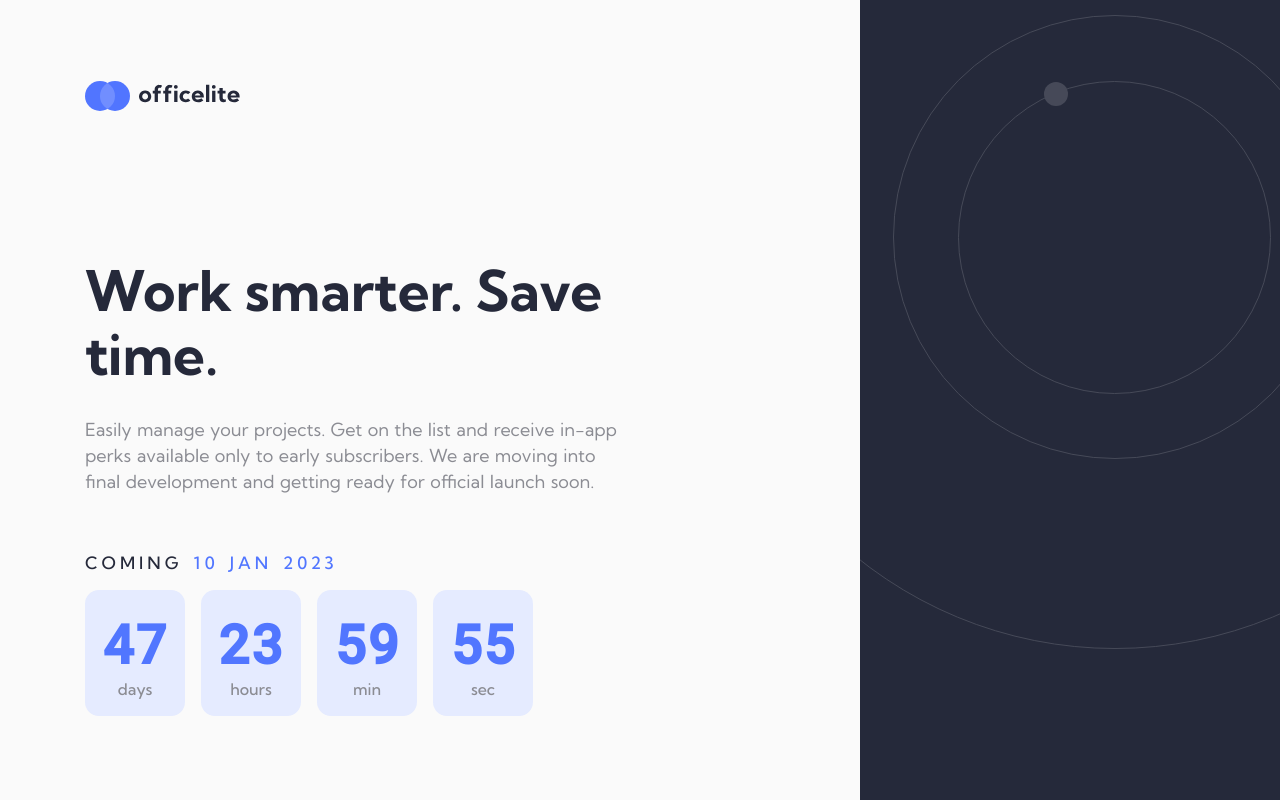
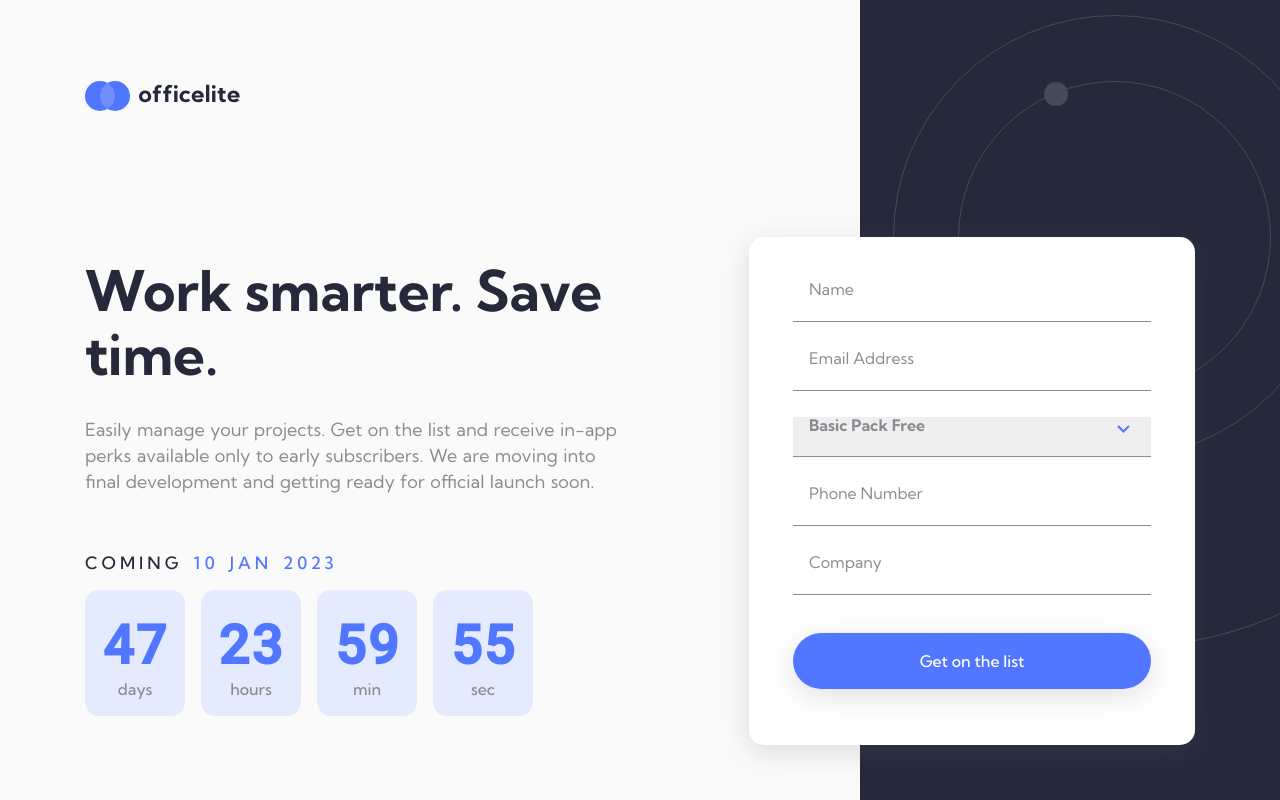
Before and after one commit to jarekTerejko/Officelite-coming-soon-site, a Next.js app: page /signup in a window 1280 px wide. Shown: the top 800 px of the page. Built offline with nearby package versions, Linux system fonts and the light colour scheme.

Commit message:
add Form with validation

```diff
--- /dev/null
+++ b/components/Container/Form/Form.js
@@ -0,0 +1,149 @@
+import React from "react";
+import {
+  ContactFormEl,
+  ContactFormLabel,
+  ContactFormTextInput,
+  ContactFormRow,
+  ContactFormSelect,
+  ContactFormBtn,
+  ContactFormErrorMsg,
+} from "./FormElements";
+import IconArrowDown from "../../../public/assets/sign-up/icon-arrow-down.svg";
+import IconCross from "../../../public/assets/sign-up/icon-cross.svg";
+import IconCheck from "../../../public/assets/sign-up/icon-check.svg";
+import { useFormik } from "formik";
+import * as Yup from "yup";
+import { useRouter } from "next/router";
+
+const Form = () => {
+  const router = useRouter();
+
+  const phoneRegExp =
+    /^((\\+[1-9]{1,4}[ \\-]*)|(\\([0-9]{2,3}\\)[ \\-]*)|([0-9]{2,4})[ \\-]*)*?[0-9]{3,4}?[ \\-]*[0-9]{3,4}?$/;
+
+  const formik = useFormik({
+    initialValues: {
+      name: "",
+      email: "",
+      pack: "Basic Pack Free",
+      phoneNumber: "",
+      company: "",
+    },
+    validationSchema: Yup.object({
+      name: Yup.string()
+        .max(20, "Max charracters is 20")
+        .required("Name is required"),
+      email: Yup.string()
+        .email("Invalid email address")
+        .required("Email is required"),
+      phoneNumber: Yup.string()
+        .matches(phoneRegExp, "Phone number is not valid")
+        .required("Phone Number is required"),
+      company: Yup.string().required("Company is required"),
+    }),
+    onSubmit: (values) => {
+      console.log(values);
+      router.push({ pathname: "/success", query: values });
+    },
+  });
+
+  return (
+    <ContactFormEl onSubmit={formik.handleSubmit}>
+      <ContactFormRow>
+        <ContactFormLabel htmlFor="firstName">Name</ContactFormLabel>
+        <ContactFormTextInput
+          type="text"
+          name="name"
+          value={formik.values.name}
+          onChange={formik.handleChange}
+          onBlur={formik.handleBlur}
+        />
+        {formik.touched.name && formik.errors.name ? (
+          <img src={IconCross.src} className="cross-icon" />
+        ) : null}
+        {formik.touched.name && !formik.errors.name ? (
+          <img src={IconCheck.src} className="check-icon" />
+        ) : null}
+        {formik.touched.name && formik.errors.name ? (
+          <ContactFormErrorMsg>{formik.errors.name}</ContactFormErrorMsg>
+        ) : null}
+      </ContactFormRow>
+      <ContactFormRow>
+        <ContactFormLabel htmlFor="email">Email Address</ContactFormLabel>
+        <ContactFormTextInput
+          type="text"
+          name="email"
+          value={formik.values.email}
+          onChange={formik.handleChange}
+          onBlur={formik.handleBlur}
+        />
+        {formik.touched.email && formik.errors.email ? (
+          <img src={IconCross.src} className="cross-icon" />
+        ) : null}
+        {formik.touched.email && !formik.errors.email ? (
+          <img src={IconCheck.src} className="check-icon" />
+        ) : null}
+        {formik.touched.email && formik.errors.email ? (
+          <ContactFormErrorMsg>{formik.errors.email}</ContactFormErrorMsg>
+        ) : null}
+      </ContactFormRow>
+      <ContactFormRow>
+        <ContactFormLabel htmlFor="pack"></ContactFormLabel>
+        <ContactFormSelect
+          iconArrowDown={IconArrowDown}
+          style={{ backgroundImage: `url(${IconArrowDown.src})` }}
+          name="pack"
+          value={formik.values.pack}
+          onChange={formik.handleChange}
+        >
+          <option>Basic Pack Free</option>
+          <option>Pro Pack $9.99</option>
+          <option>Ultimate Pack $19.99</option>
+        </ContactFormSelect>
+      </ContactFormRow>
+      <ContactFormRow>
+        <ContactFormLabel htmlFor="firstName">Phone Number</ContactFormLabel>
+        <ContactFormTextInput
+          type="text"
+          name="phoneNumber"
+          value={formik.values.phoneNumber}
+          onChange={formik.handleChange}
+          onBlur={formik.handleBlur}
+        />
+        {formik.touched.phoneNumber && formik.errors.phoneNumber ? (
+          <img src={IconCross.src} className="cross-icon" />
+        ) : null}
+        {formik.touched.phoneNumber && !formik.errors.phoneNumber ? (
+          <img src={IconCheck.src} className="check-icon" />
+        ) : null}
+        {formik.touched.phoneNumber && formik.errors.phoneNumber ? (
+          <ContactFormErrorMsg>{formik.errors.phoneNumber}</ContactFormErrorMsg>
+        ) : null}
+      </ContactFormRow>
+      <ContactFormRow>
+        <ContactFormLabel htmlFor="firstName">Company</ContactFormLabel>
+        <ContactFormTextInput
+          type="text"
+          name="company"
+          value={formik.values.company}
+          onChange={formik.handleChange}
+          onBlur={formik.handleBlur}
+        />
+        {formik.touched.company && formik.errors.company ? (
+          <img src={IconCross.src} className="cross-icon" />
+        ) : null}
+        {formik.touched.company && !formik.errors.company ? (
+          <img src={IconCheck.src} className="check-icon" />
+        ) : null}
+        {formik.touched.company && formik.errors.company ? (
+          <ContactFormErrorMsg>{formik.errors.company}</ContactFormErrorMsg>
+        ) : null}
+      </ContactFormRow>
+      <ContactFormBtn as="button" type="submit">
+        Get on the list
+      </ContactFormBtn>
+    </ContactFormEl>
+  );
+};
+
+export default Form;
--- /dev/null
+++ b/components/Container/Form/FormElements.js
@@ -0,0 +1,80 @@
+import styled from "styled-components";
+import { LinkElement } from "../../Link/Link";
+
+export const ContactFormEl = styled.form`
+  max-width: 446px;
+  margin-left: auto;
+  border-radius: 15px;
+  box-shadow: rgb(100 100 111 / 20%) 0px 7px 29px 0px;
+  background: var(--color-white);
+  margin-top: 44px;
+  padding: 42px 44px;
+  min-height: 508px;
+`;
+
+export const ContactFormRow = styled.div`
+  margin-bottom: 26px;
+  position: relative;
+`;
+
+export const ContactFormLabel = styled.label`
+  display: block;
+  padding-left: 16px;
+  font-size: 16px;
+  margin-bottom: 2px;
+`;
+
+export const ContactFormTextInput = styled.input`
+  display: block;
+  width: 100%;
+  border: none;
+  border-bottom: 1px solid var(--color-light-grey);
+  padding-left: 16px;
+  transition: var(--transition) border-color;
+  font-family: var(--font-family);
+  font-size: 1.6rem;
+  outline: none;
+
+    &:focus {
+    border-color: var(--color-blue);
+  }
+`;
+
+export const ContactFormSelect = styled.select`
+  display: block;
+  width: 100%;
+  border: none;
+  border-bottom: 1px solid var(--color-light-grey);
+  color: var(--color-light-grey);
+  transition: var(--transition) border-color;
+  font-family: var(--font-family);
+  font-size: 1.6rem;
+  padding-left: 16px;
+  padding-bottom: 22px;
+  outline: none;
+  appearance: none;
+  font-weight: 700;
+  background-repeat: no-repeat;
+  background-position: 324px 8px;
+
+  &:focus {
+    border-color: var(--color-blue);
+  }
+`;
+
+export const ContactFormBtn = styled(LinkElement)`
+  border: none;
+  font-family: var(--font-family);
+  margin-top: 12px;
+  width: 100%;
+  font-size: 16px;
+`;
+
+export const ContactFormErrorMsg = styled.span`
+  color: red;
+  display: block;
+  font-size: 1.2rem;
+  position: absolute;
+  left: 16px;
+  bottom: -15px;
+`;
--- a/components/Footer/Footer.js
+++ b/components/Footer/Footer.js
@@ -10,7 +10,6 @@ import {
   FooterContent,
   FooterWrapper,
 } from "./FooterElements";
-import {} from "../../public/data";
 import { LinkElement } from "../Link/Link";
 
 const Footer = () => {
--- a/components/SignUpHeader/SignUpHeader.js
+++ b/components/SignUpHeader/SignUpHeader.js
@@ -13,6 +13,7 @@ import {
 import { TextRegularElement } from "../Text/TextRegular";
 import CountdownTimer from "../CountdownTimer/CountdownTimer";
 import BgPatternSignUp from "../../public/assets/sign-up/bg-pattern-side.svg";
+import Form from "../Container/Form/Form";
 
 const SignUpHeader = () => {
   return (
@@ -33,7 +34,9 @@ const SignUpHeader = () => {
             </TextRegularElement>
             <CountdownTimer />
           </SignUpHeaderContentColLeft>
-          <SignUpHeaderContentColRight></SignUpHeaderContentColRight>
+          <SignUpHeaderContentColRight>
+            <Form />
+          </SignUpHeaderContentColRight>
         </SignUpHeaderContent>
       </ContainerElement>
     </SignUpHeaderWrapper>
--- a/package.json
+++ b/package.json
@@ -9,10 +9,12 @@
     "lint": "next lint"
   },
   "dependencies": {
+    "formik": "^2.2.9",
     "next": "12.3.1",
     "react": "18.2.0",
     "react-dom": "18.2.0",
-    "styled-components": "^5.3.6"
+    "styled-components": "^5.3.6",
+    "yup": "^0.32.11"
   },
   "devDependencies": {
     "eslint": "8.25.0",
--- a/styles/globals.css
+++ b/styles/globals.css
@@ -1,11 +1,11 @@
 @import url("https://fonts.googleapis.com/css2?family=Kumbh+Sans:wght@300;400;500;700&display=swap");
-@import url('https://fonts.googleapis.com/css2?family=Roboto+Mono:wght@500&display=swap');
+@import url("https://fonts.googleapis.com/css2?family=Roboto+Mono:wght@500&display=swap");
 
 :root {
   /* Colors */
   --color-dark: #25293a;
   --color-light-grey: #8b8c93;
-  --color-light-grey-2: #E5EBFF;
+  --color-light-grey-2: #e5ebff;
   --color-dark-grey: #646366;
   --color-white: #ffffff;
   --color-dark-white: #fafafa;
@@ -49,3 +49,10 @@ img {
   display: block;
   max-width: 100%;
 }
+
+.cross-icon,
+.check-icon {
+  position: absolute;
+  top: 6px;
+  right: 16px;
+}
```
Also changed, not shown: 1 other file (tests, documents, lock files or other folders).
